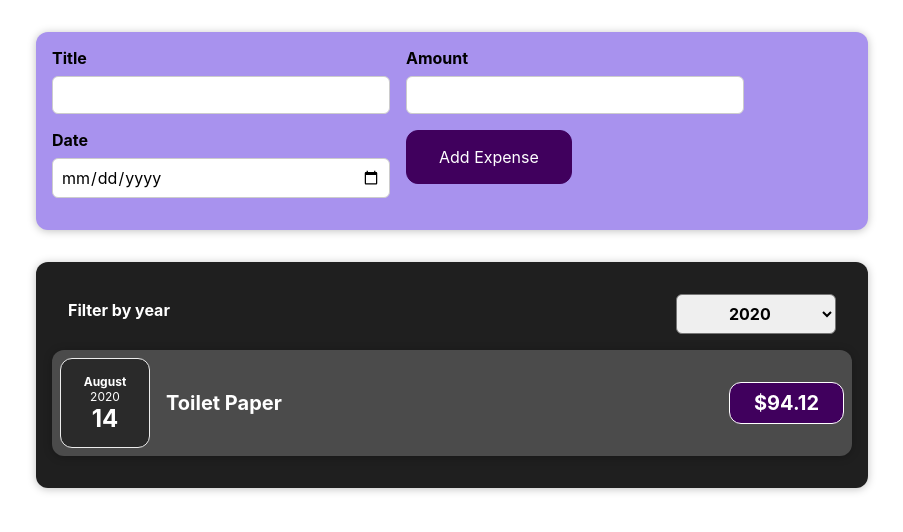
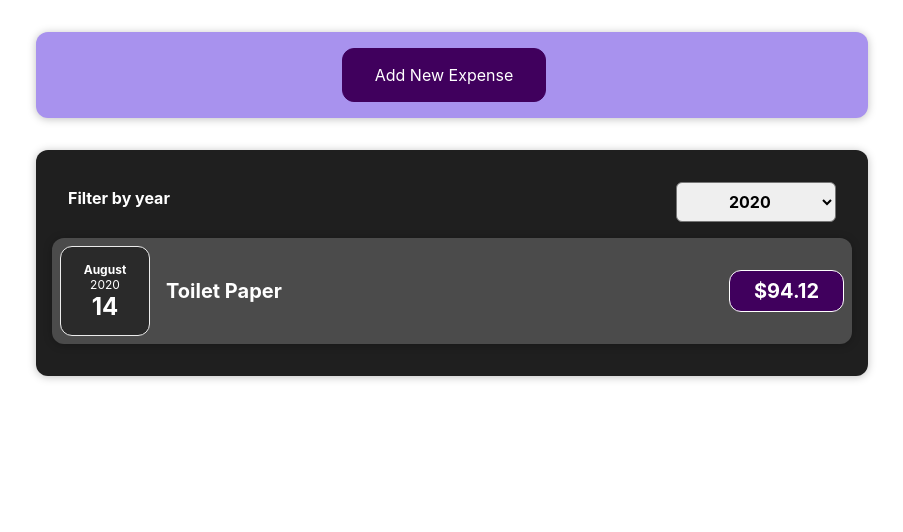
Before and after one commit to NikolKirilova/platform-app, a React (Create React App) app: page / in a window 1280 px wide. Shown: the top 532 px of the page, without its empty margins (188-1091 px from the left). Built offline with nearby package versions, Linux system fonts and the light colour scheme.

Commit message:
conditional boolean

```diff
--- a/src/components/NewExpense/ExpenseForm.js
+++ b/src/components/NewExpense/ExpenseForm.js
@@ -73,6 +73,7 @@ const ExpenseForm = (props) => {
                   max="2023-01-01"  />
             </div>
             <div className="new-expense__actions">
+                <button type="button" onClick={props.onCancel}>Cancel</button>
                 <button type="submit">Add Expense</button>
             </div>
         </div>
--- a/src/components/NewExpense/NewExpense.js
+++ b/src/components/NewExpense/NewExpense.js
@@ -1,18 +1,35 @@
-import React from 'react';
+import React, {useState} from 'react';
 import './NewExpense.css';
 import ExpenseForm from './ExpenseForm';
 
+
 const NewExpense = (props) => {
+    const [isEditing, setIsEditing] = useState(false);
+
     const saveExpenseDataHandler = (enteredExpenseData) => {
         const expenseData = {
             ...enteredExpenseData,
             id: Math.random().toString()
         }
         props.onAddExpense(expenseData);
+        setIsEditing(false);
     }
+    const startEditingHandler = () => {
+        setIsEditing(true);
+    }
+
+    const stopEditingHandler = () => {
+        setIsEditing(false);
+    }
+
+
     return (
         <div className="new-expense">
-           <ExpenseForm onSaveExpenseData= {saveExpenseDataHandler} />
+           {!isEditing && <button onClick={startEditingHandler}>Add New Expense</button>}
+
+           {isEditing &&<ExpenseForm
+            onSaveExpenseData= {saveExpenseDataHandler}
+            onCancel = {stopEditingHandler} />}
         </div>
     )
 
```
